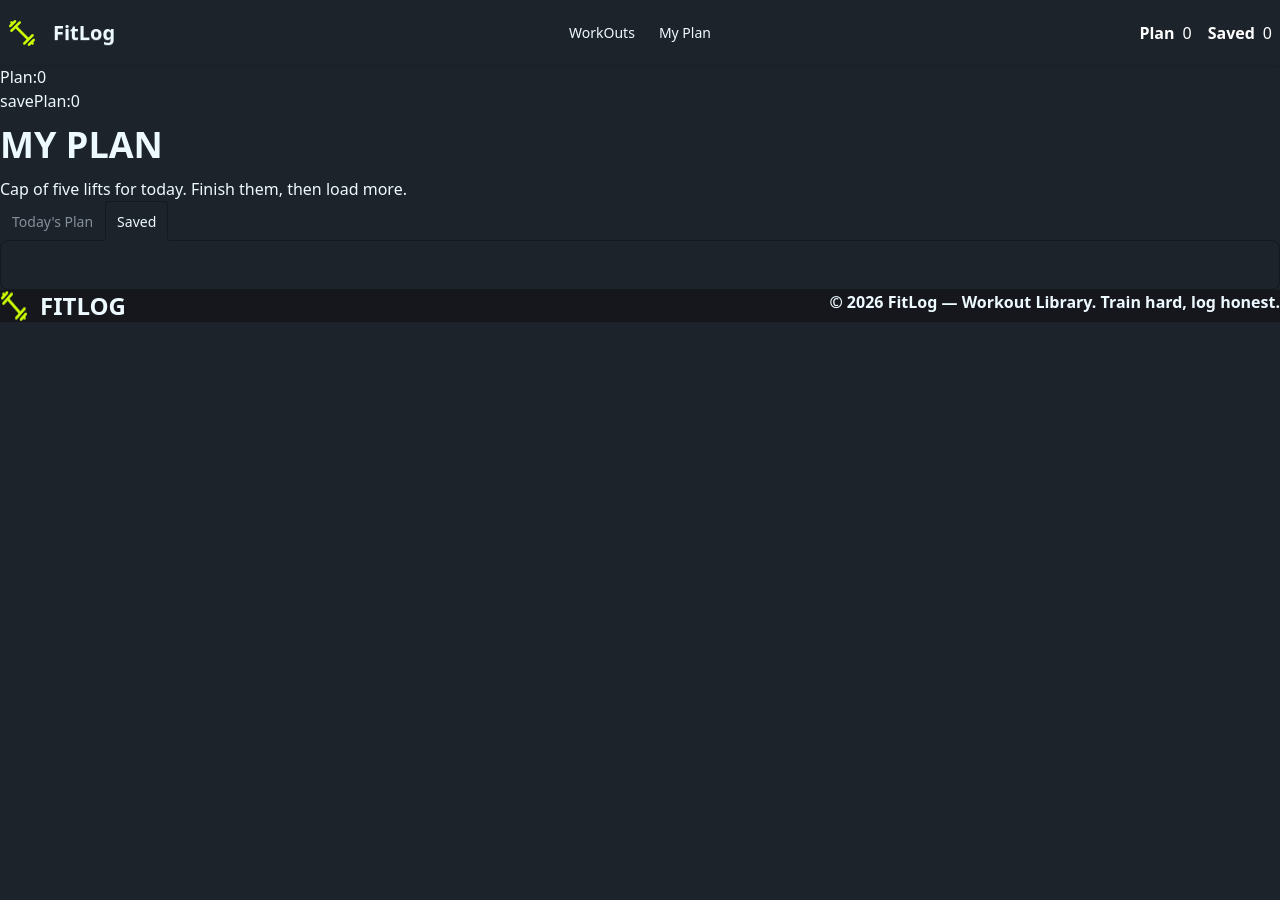
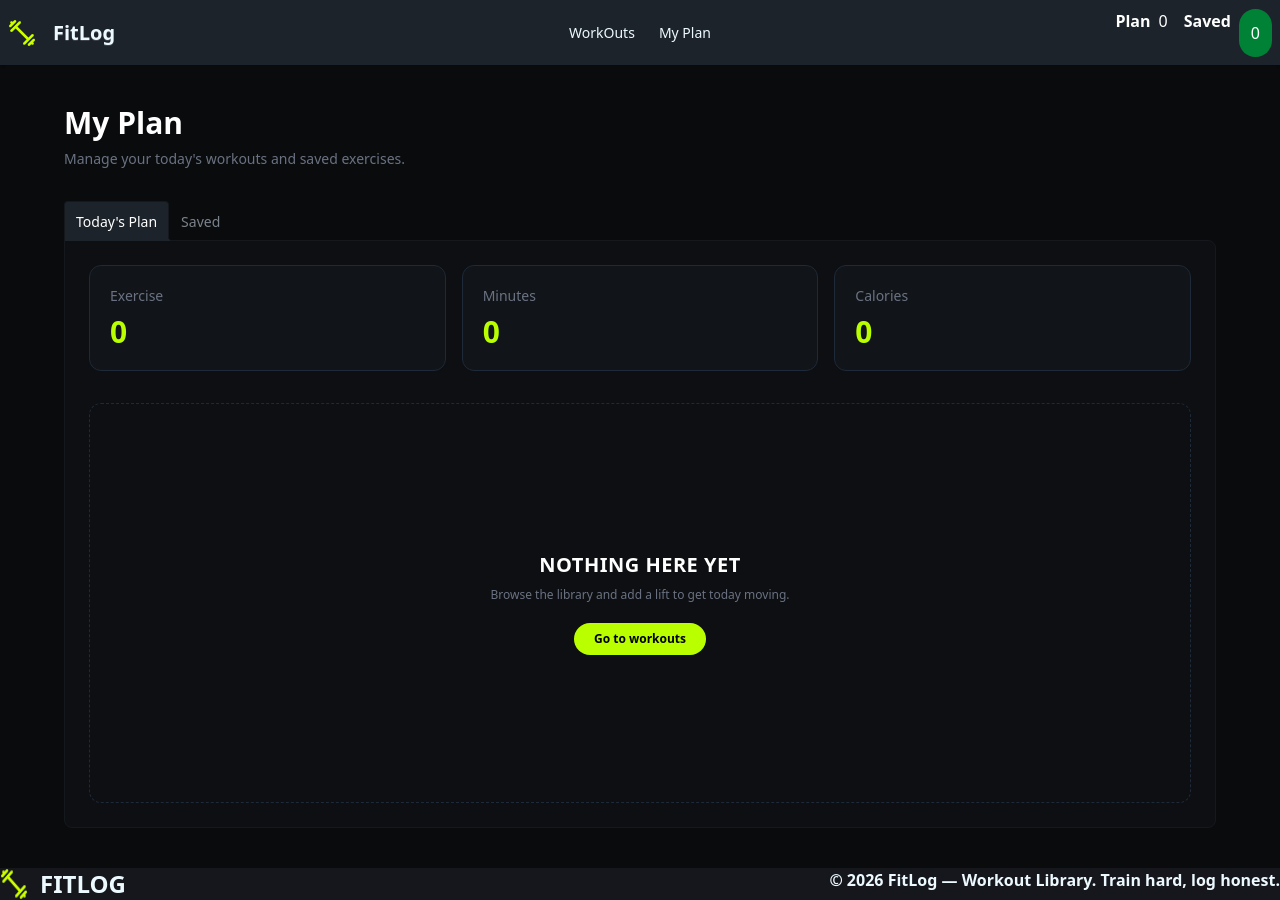
Before and after one commit to estrengermithila/fit-log-plan, a Next.js app: page /plan in a window 1280 px wide. Before the commit the page ends 800 px from the top, so only its background shows below. Built offline with nearby package versions, Linux system fonts and the light colour scheme.

Commit message:
fix plans 3 btn as tab data rendering

```diff
--- a/src/app/plan/page.tsx
+++ b/src/app/plan/page.tsx
@@ -1,47 +1,225 @@
-'use client'
-import LibraryDetailsCard from '@/components/LibraryDetailsCard';
+'use client';
+
 import TodaysPlanCard from '@/components/TodaysPlanCard';
 import { FitContext } from '@/context/FitProvider';
+import Link from 'next/link';
 import React, { useContext } from 'react';
 
 const Plan = () => {
-    const context= useContext(FitContext)
-    if(!context){
-        return null
-    }
+  const context = useContext(FitContext);
 
-    const {todayPlan,savePlan} = context
-    console.log(todayPlan)
-    return (
-        <div>
-            <h1>Plan:{todayPlan.length}</h1>
-            <h1>savePlan:{savePlan.length}</h1>
-            <h1 className='text-4xl mt-3 mb-3 font-bold '>MY PLAN</h1>
-            <p>Cap of five lifts for today. Finish them, then load more.</p>
+  if (!context) return null;
+
+  const { todayPlan, savePlan } = context;
+
+  const totalMnts = todayPlan.reduce(
+    (total, time) => total + time.duration,
+    0
+  );
+
+  const totalcls = todayPlan.reduce(
+    (total, time) => total + time.caloriesBurned,
+    0
+  );
 
 
-{/* option of tab */}
 
-<div>
-    {/* name of each tab group should be unique */}
-<div className="tabs tabs-lift">
-  <input type="radio" name="my_tabs_3" className="tab" aria-label="Today's Plan" />
-  <div className="tab-content bg-base-100 border-base-300 p-6">{
-    todayPlan.map(data=><TodaysPlanCard key={data.id} data={data}></TodaysPlanCard>)
-    }</div>
-
-  <input type="radio" name="my_tabs_3" className="tab" aria-label="Saved" defaultChecked />
-  <div className="tab-content bg-base-100 border-base-300 p-6">{
-    savePlan.map(data=><TodaysPlanCard key={data.id} data={data}></TodaysPlanCard>)
-    }</div>
+  const savedMnts = savePlan.reduce(
+    (total, time) => total + time.duration,
+    0
+  );
 
 
-</div>
-</div>
+  const savedcls = savePlan.reduce(
+    (total, time) => total + time.caloriesBurned,
+    0
+  );
+
+  return (
+    <div className="min-h-screen bg-[#090b0d] px-4 py-10 text-white">
+      <div className="mx-auto max-w-6xl">
 
 
+        <div className="mb-8">
+          <h1 className="text-3xl font-bold">
+            My Plan
+          </h1>
+
+          <p className="mt-2 text-sm text-gray-500">
+            Manage your today&apos;s workouts and saved exercises.
+          </p>
         </div>
-    );
+
+
+        <div className="tabs tabs-lift w-full">
+
+
+          <input
+            type="radio"
+            name="my_tabs_3"
+            className="tab"
+            aria-label="Today's Plan"
+            defaultChecked
+          />
+
+          <div className="tab-content border-base-300 bg-[#0d0f12] p-6">
+            <div className="mb-8 grid grid-cols-1 gap-4 sm:grid-cols-3">
+              <div className="rounded-xl border border-gray-800 bg-[#111418] p-5">
+                <p className="mb-2 text-sm text-gray-500">
+                  Exercise
+                </p>
+
+                <h2 className="text-3xl font-bold text-[#baff00]">
+                  {todayPlan.length}
+                </h2>
+              </div>
+
+              <div className="rounded-xl border border-gray-800 bg-[#111418] p-5">
+                <p className="mb-2 text-sm text-gray-500">
+                  Minutes
+                </p>
+
+                <h2 className="text-3xl font-bold text-[#baff00]">
+                  {totalMnts}
+                </h2>
+              </div>
+              <div className="rounded-xl border border-gray-800 bg-[#111418] p-5">
+                <p className="mb-2 text-sm text-gray-500">
+                  Calories
+                </p>
+
+                <h2 className="text-3xl font-bold text-[#baff00]">
+                  {totalcls}
+                </h2>
+              </div>
+
+            </div>
+
+
+            {todayPlan.length === 0 ? (
+
+              <div className="flex min-h-[400px] flex-col items-center justify-center rounded-xl border border-dashed border-gray-800 bg-[#0d0f12] text-center">
+
+                <h1 className="text-xl font-bold uppercase tracking-wide text-white">
+                  Nothing Here Yet
+                </h1>
+
+                <p className="mt-2 text-xs text-gray-500">
+                  Browse the library and add a lift to get today moving.
+                </p>
+
+                <Link
+                  href="/workOut"
+                  className="mt-5 rounded-full bg-[#baff00] px-5 py-2 text-xs font-semibold text-black transition hover:scale-105 hover:bg-[#caff33]"
+                >
+                  Go to workouts
+                </Link>
+
+              </div>
+
+            ) : (
+
+              <div className="space-y-4">
+
+                {todayPlan.map((data) => (
+                  <TodaysPlanCard
+                    key={data.id}
+                    data={data}
+                  />
+                ))}
+
+              </div>
+
+            )}
+
+          </div>
+          <input
+            type="radio"
+            name="my_tabs_3"
+            className="tab"
+            aria-label="Saved"
+          />
+
+          <div className="tab-content border-base-300 bg-[#0d0f12] p-6">
+
+            <div className="mb-8 grid grid-cols-1 gap-4 sm:grid-cols-3">
+
+              <div className="rounded-xl border border-gray-800 bg-[#111418] p-5">
+                <p className="mb-2 text-sm text-gray-500">
+                  Exercise
+                </p>
+
+                <h2 className="text-3xl font-bold text-[#baff00]">
+                  {savePlan.length}
+                </h2>
+              </div>
+
+              <div className="rounded-xl border border-gray-800 bg-[#111418] p-5">
+                <p className="mb-2 text-sm text-gray-500">
+                  Minutes
+                </p>
+
+                <h2 className="text-3xl font-bold text-[#baff00]">
+                  {savedMnts}
+                </h2>
+              </div>
+
+
+              <div className="rounded-xl border border-gray-800 bg-[#111418] p-5">
+                <p className="mb-2 text-sm text-gray-500">
+                  Calories
+                </p>
+
+                <h2 className="text-3xl font-bold text-[#baff00]">
+                  {savedcls}
+                </h2>
+              </div>
+
+            </div>
+
+            {savePlan.length === 0 ? (
+
+              <div className="flex min-h-[400px] flex-col items-center justify-center rounded-xl border border-dashed border-gray-800 bg-[#0d0f12] text-center">
+
+                <h1 className="text-xl font-bold uppercase tracking-wide text-white">
+                  No Saved Exercises
+                </h1>
+
+                <p className="mt-2 text-xs text-gray-500">
+                  Save your favorite exercises and find them here.
+                </p>
+
+                <Link
+                  href="/workOut"
+                  className="mt-5 rounded-full bg-[#baff00] px-5 py-2 text-xs font-semibold text-black transition hover:scale-105 hover:bg-[#caff33]"
+                >
+                  Browse workouts
+                </Link>
+
+              </div>
+
+            ) : (
+
+              <div className="space-y-4">
+
+                {savePlan.map((data) => (
+                  <TodaysPlanCard
+                    key={data.id}
+                    data={data}
+                  />
+                ))}
+
+              </div>
+
+            )}
+
+          </div>
+
+        </div>
+
+      </div>
+    </div>
+  );
 };
 
 export default Plan;
--- a/src/components/SaveBtn.tsx
+++ b/src/components/SaveBtn.tsx
@@ -6,7 +6,7 @@ import React, { useContext } from 'react';
 const SaveBtn = () => {
     const {save} = useContext(FitContext)
     return (
-        <div>
+        <div className='rounded-full bg-green-700 p-3'>
               <button>{save}</button>
         </div>
     );
```
